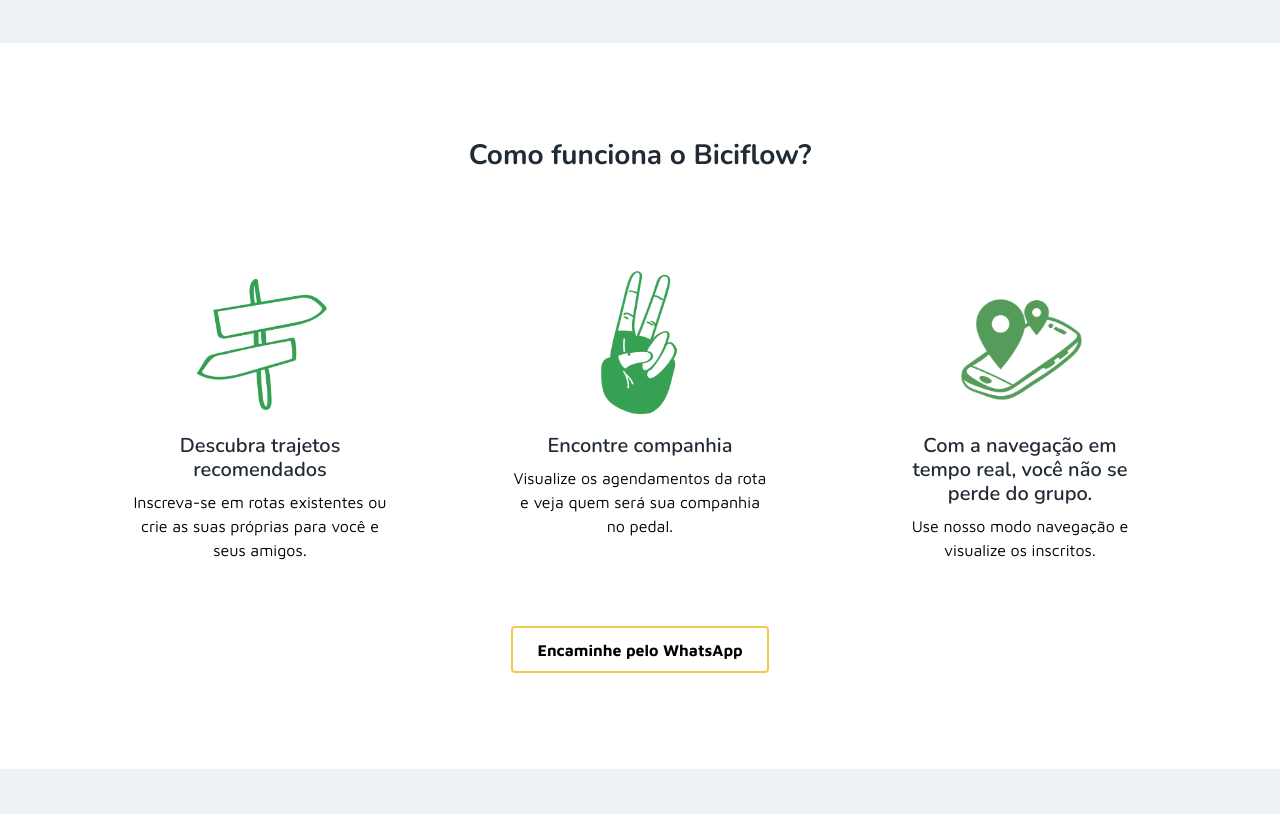
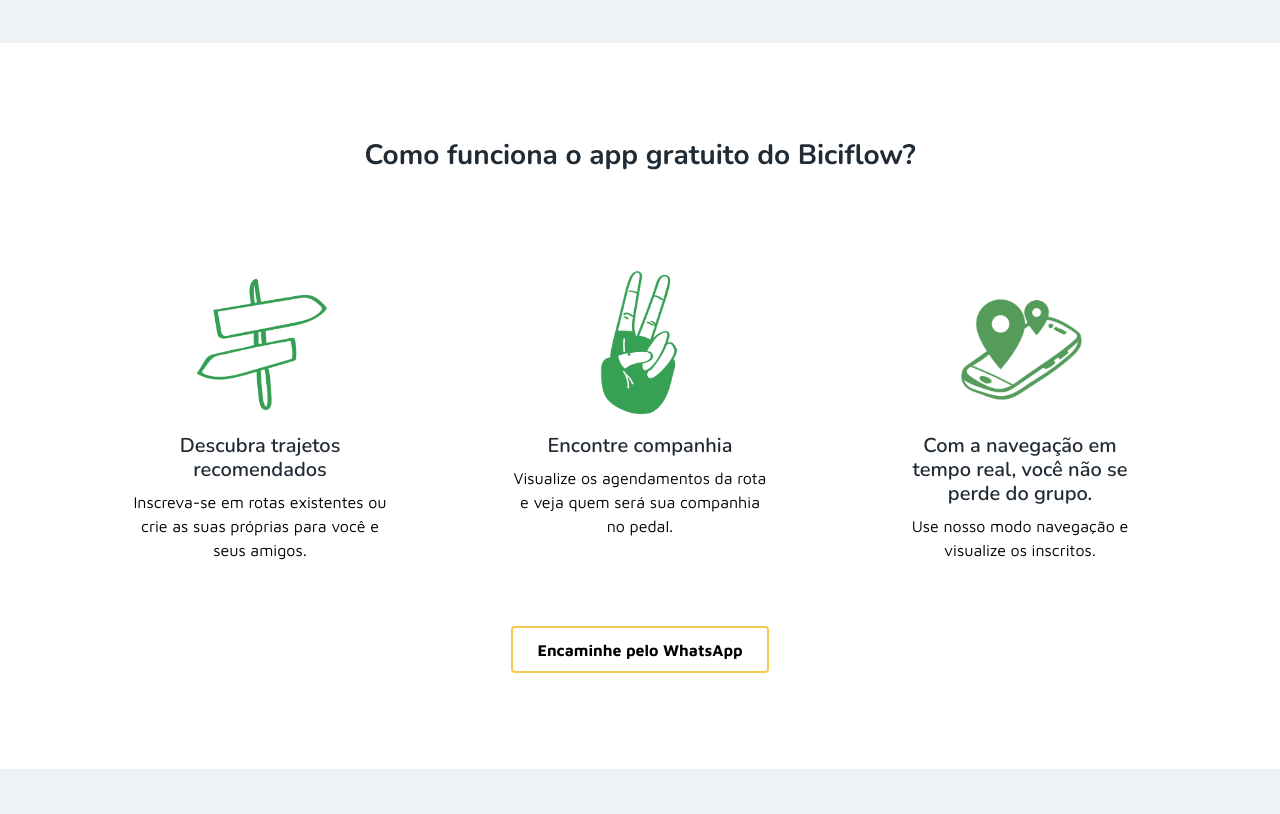
Before and after one commit to PauloLuna/Biciflow-Page, a plain HTML site: page index.html in a window 1280 px wide. Shown: the part 920-1734 px from the top of the page. Drawn offline with nearby package versions, Linux system fonts and the light colour scheme.

Commit message:
Frisando parte gratuita do app

```diff
--- a/index.html
+++ b/index.html
@@ -134,7 +134,7 @@
     <section class="benefits-section py-5">
 
 	    <div class="container py-lg-5">
-		    <h3 class="mb-5 text-center font-weight-bold">Como funciona o Biciflow?</h3>
+		    <h3 class="mb-5 text-center font-weight-bold">Como funciona o app gratuito do Biciflow?</h3>
 		    <div class="row">
 		        <div class="item col-12 col-lg-4">
 				    <div class="item-inner text-center p-3 p-lg-5">
```
